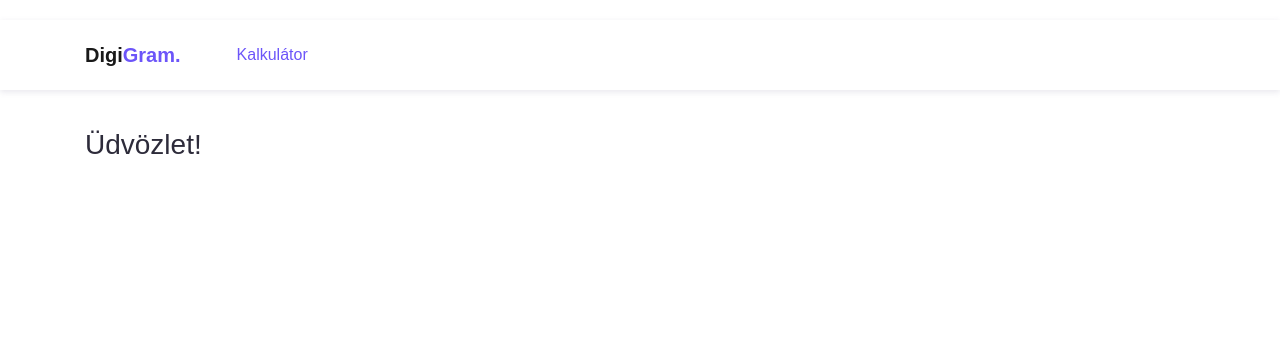
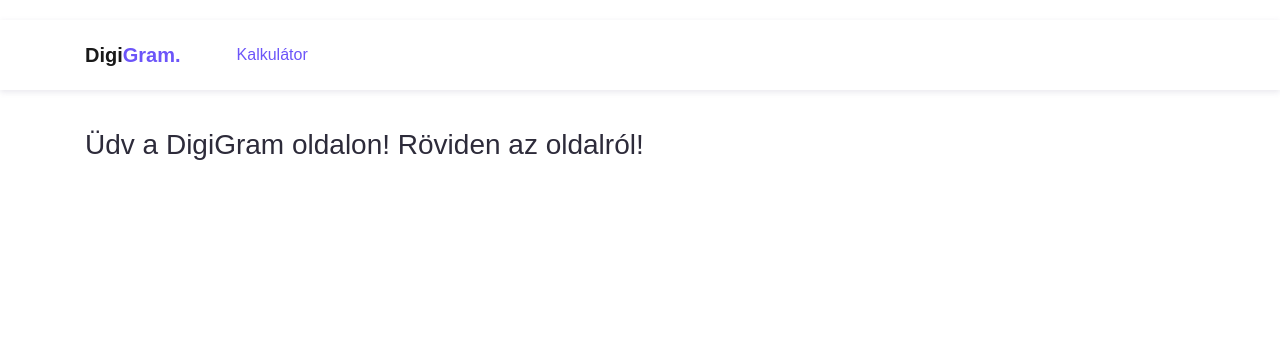
Before and after one commit to wredox/Heroku-weblapom, a Flask app: page / in a window 1280 px wide. Shown: the top 350 px of the page. Run offline with Flask 2, Linux system fonts and the light colour scheme; some libraries are stand-ins or nearby versions.

Commit message:
Update index.html

```diff
--- a/flask_alap/templates/index.html
+++ b/flask_alap/templates/index.html
@@ -50,7 +50,9 @@
         <div class="row">
           <div class="col-12">
 
-            <h3 class="mt-5">Üdvözlet!</h3>
+            <h3 class="mt-5">Üdv a DigiGram oldalon!
+
+            Röviden az oldalról!</h3>
 
           </div>
         </div>
```
